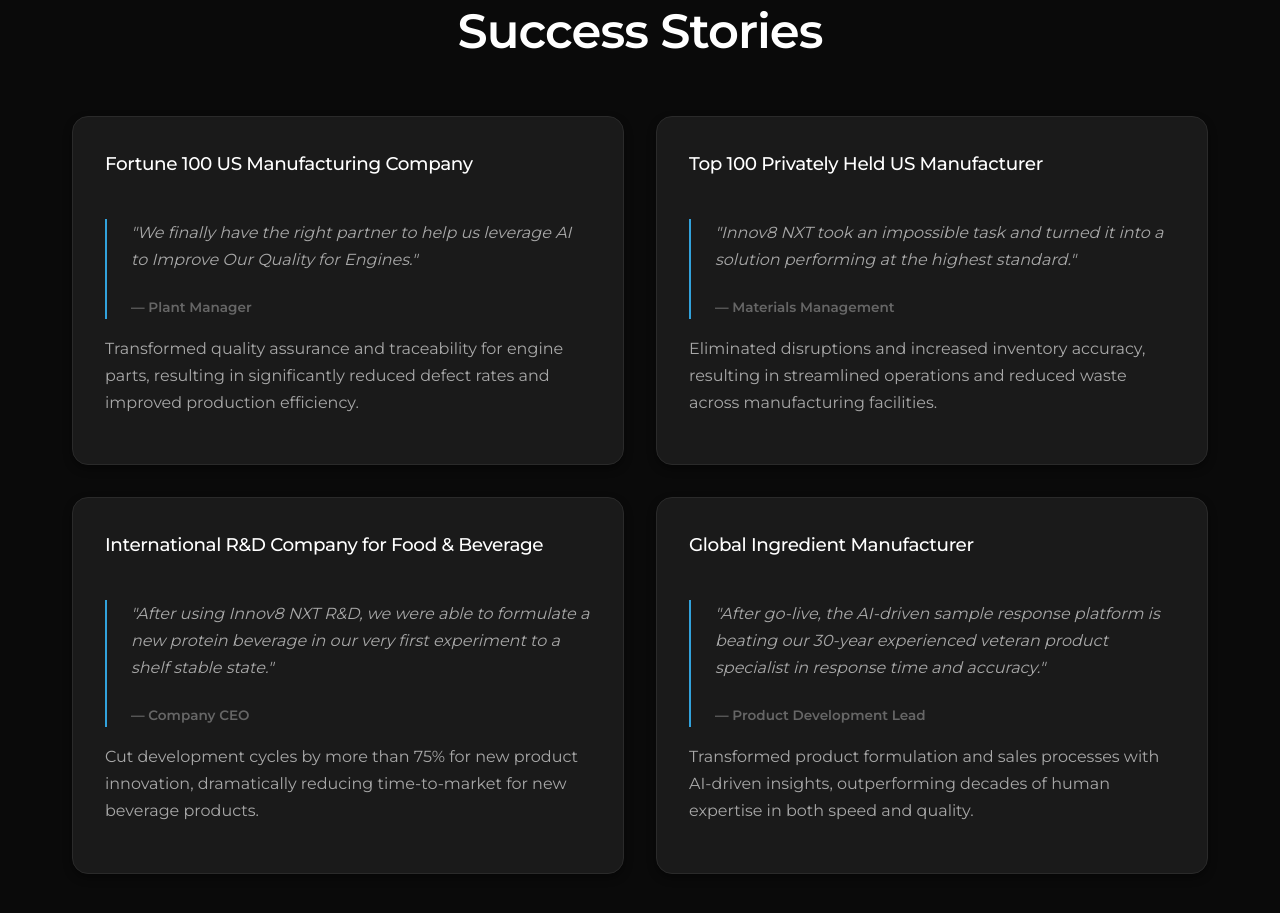
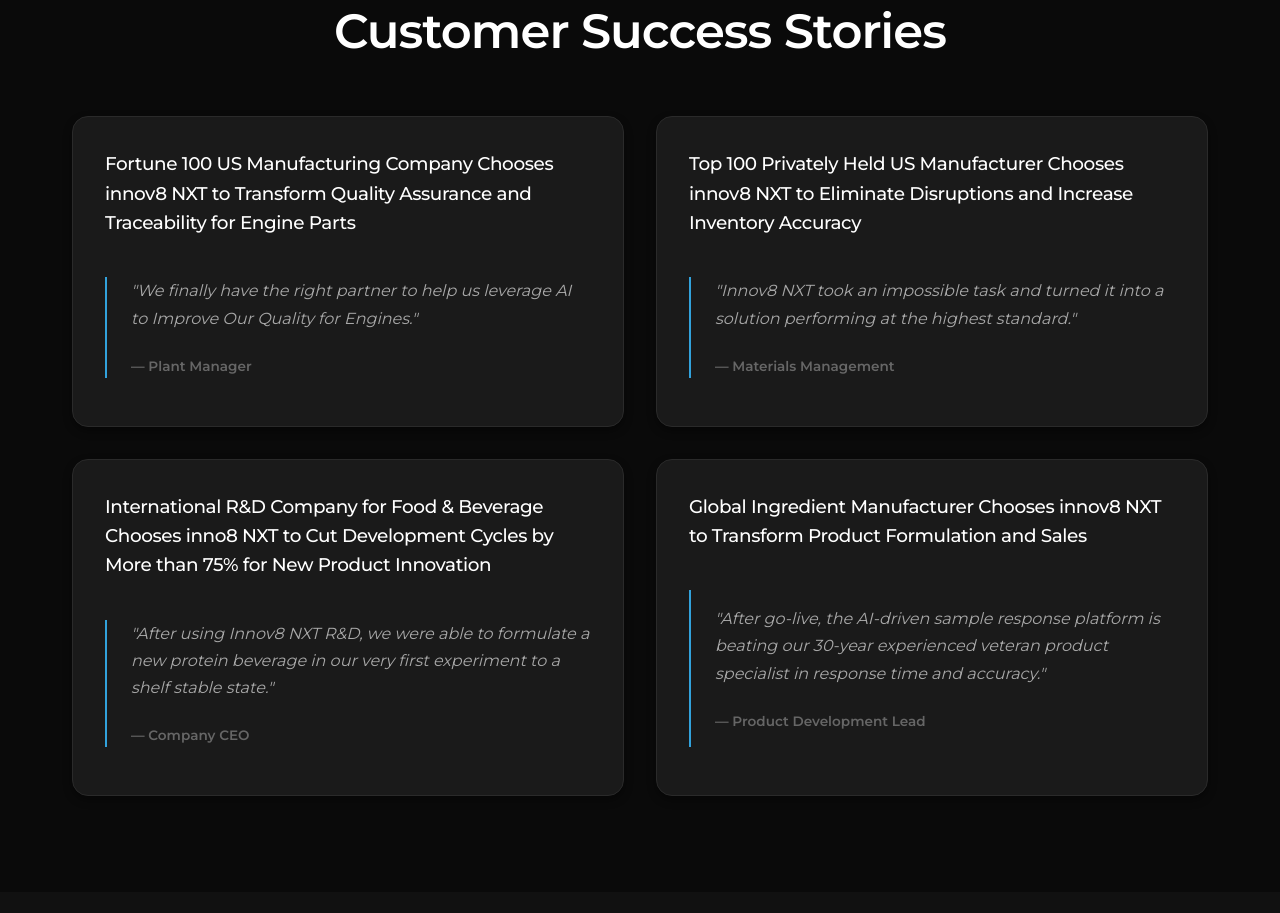
Before and after one commit to meghtbcdilabs/innov8nxtwebsite, a plain HTML site: page index.html in a window 1280 px wide. Shown: the part 4042-4955 px from the top of the page. Drawn offline with Linux system fonts and the light colour scheme.

Commit message:
Update index.html

```diff
--- a/index.html
+++ b/index.html
@@ -1037,46 +1037,42 @@
     <!-- Success Stories Section - NEW CARD-BASED LAYOUT -->
     <section class="section success" id="success">
         <div class="container">
-            <h2 class="section-title" data-scroll>Success Stories</h2>
+            <h2 class="section-title" data-scroll>Customer Success Stories</h2>
             <div class="success-stories-grid" data-scroll>
                 <!-- Story 1 -->
                 <div class="success-story-card">
-                    <h3 class="story-headline">Fortune 100 US Manufacturing Company</h3>
+                    <h3 class="story-headline">Fortune 100 US Manufacturing Company Chooses innov8 NXT to Transform Quality Assurance and Traceability for Engine Parts</h3>
                     <div class="story-quote">
                         <p>"We finally have the right partner to help us leverage AI to Improve Our Quality for Engines."</p>
                         <span class="quote-author">— Plant Manager</span>
                     </div>
-                    <p>Transformed quality assurance and traceability for engine parts, resulting in significantly reduced defect rates and improved production efficiency.</p>
                 </div>
 
                 <!-- Story 2 -->
                 <div class="success-story-card">
-                    <h3 class="story-headline">Top 100 Privately Held US Manufacturer</h3>
+                    <h3 class="story-headline">Top 100 Privately Held US Manufacturer Chooses innov8 NXT to Eliminate Disruptions and Increase Inventory Accuracy</h3>
                     <div class="story-quote">
                         <p>"Innov8 NXT took an impossible task and turned it into a solution performing at the highest standard."</p>
                         <span class="quote-author">— Materials Management</span>
                     </div>
-                    <p>Eliminated disruptions and increased inventory accuracy, resulting in streamlined operations and reduced waste across manufacturing facilities.</p>
                 </div>
 
                 <!-- Story 3 -->
                 <div class="success-story-card">
-                    <h3 class="story-headline">International R&D Company for Food & Beverage</h3>
+                    <h3 class="story-headline">International R&D Company for Food & Beverage Chooses inno8 NXT to Cut Development Cycles by More than 75% for New Product Innovation</h3>
                     <div class="story-quote">
                         <p>"After using Innov8 NXT R&D, we were able to formulate a new protein beverage in our very first experiment to a shelf stable state."</p>
                         <span class="quote-author">— Company CEO</span>
                     </div>
-                    <p>Cut development cycles by more than 75% for new product innovation, dramatically reducing time-to-market for new beverage products.</p>
                 </div>
 
                 <!-- Story 4 -->
                 <div class="success-story-card">
-                    <h3 class="story-headline">Global Ingredient Manufacturer</h3>
+                    <h3 class="story-headline">Global Ingredient Manufacturer Chooses innov8 NXT to Transform Product Formulation and Sales</h3>
                     <div class="story-quote">
                         <p>"After go-live, the AI-driven sample response platform is beating our 30-year experienced veteran product specialist in response time and accuracy."</p>
                         <span class="quote-author">— Product Development Lead</span>
                     </div>
-                    <p>Transformed product formulation and sales processes with AI-driven insights, outperforming decades of human expertise in both speed and quality.</p>
                 </div>
             </div>
         </div>
```
